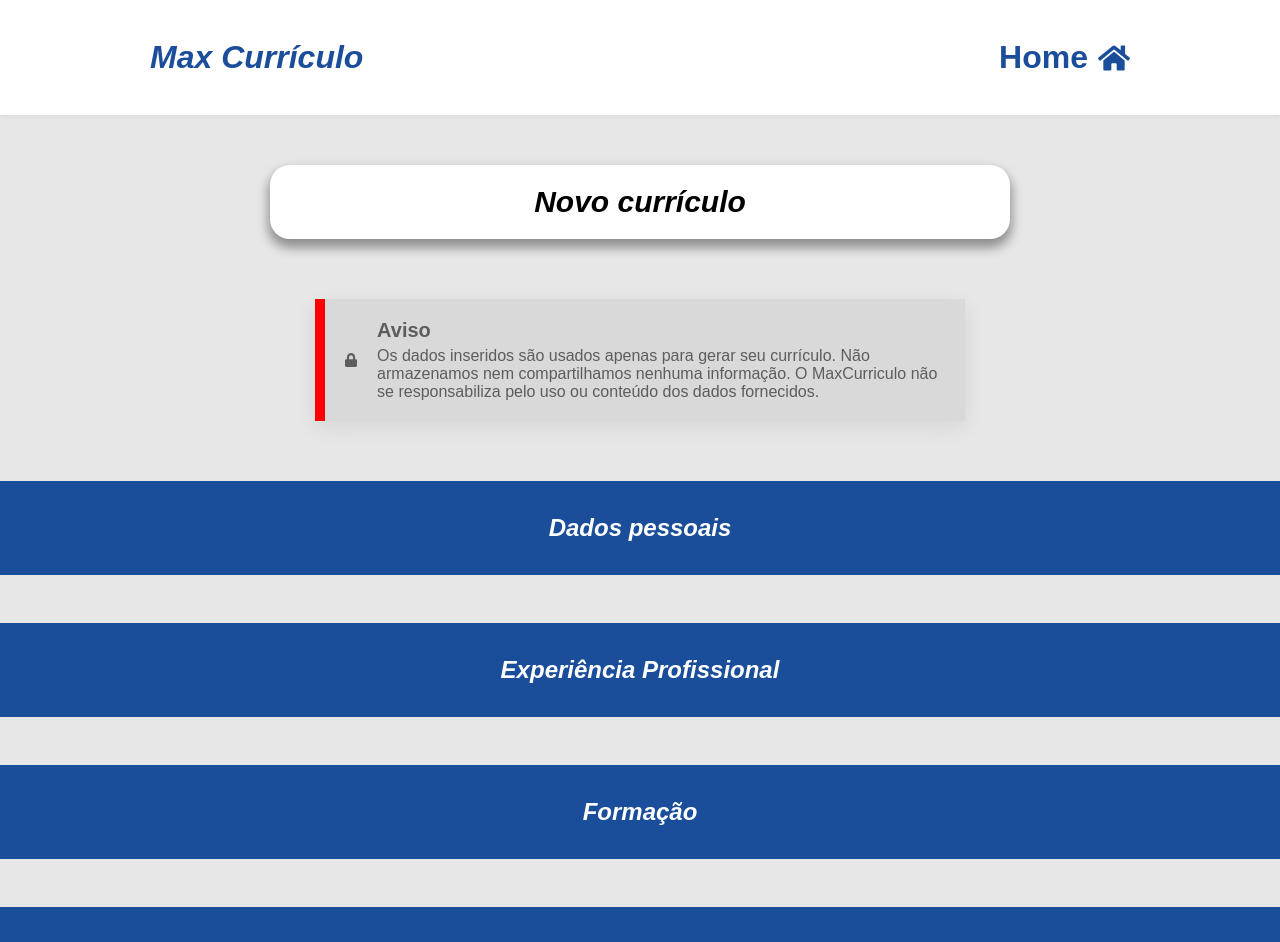
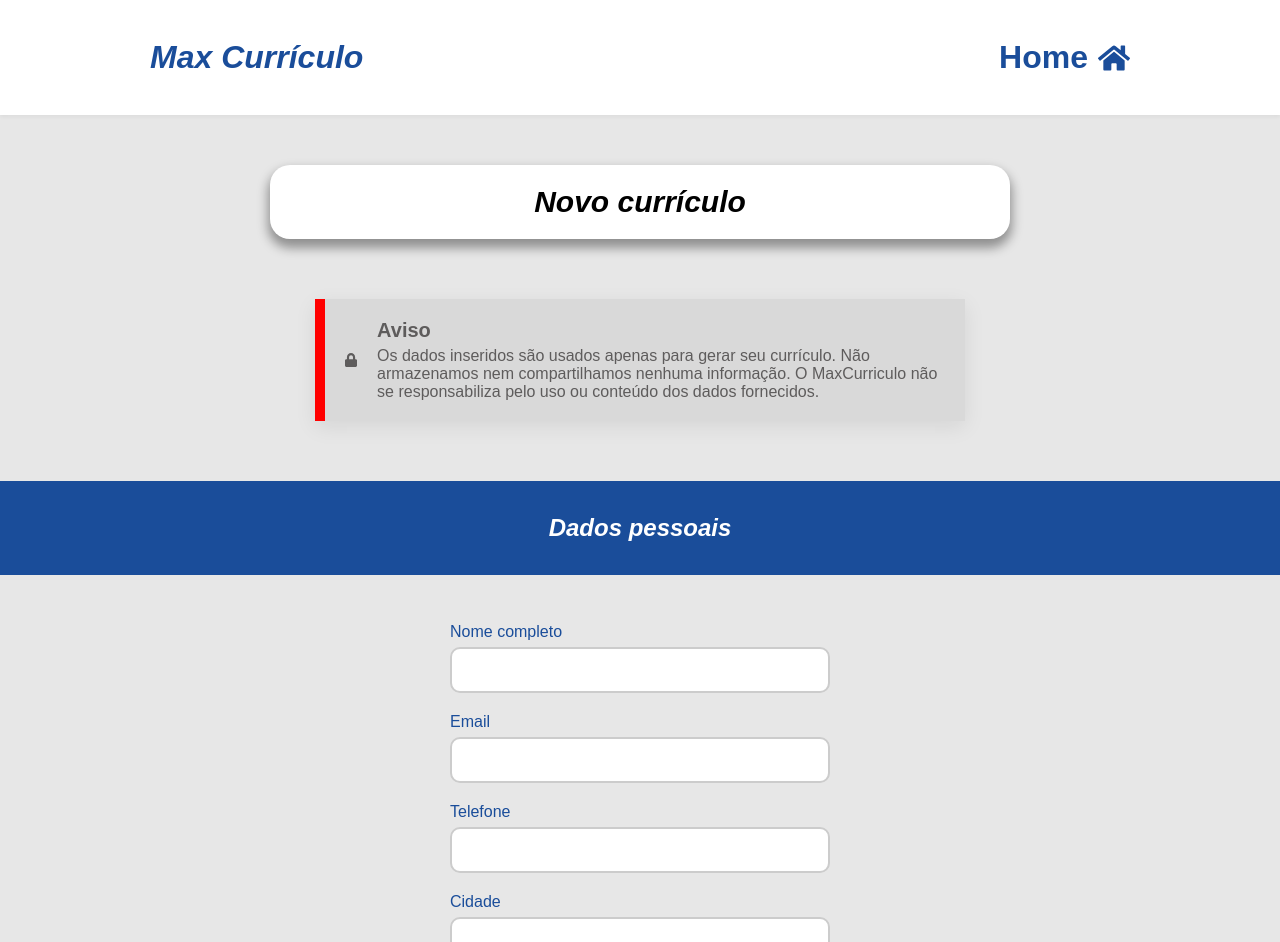
Before and after one commit to marcos-bento/max-curriculo, a React (Create React App) app: page /form in a window 1280 px wide. Shown: the top 942 px of the page. Built offline with nearby package versions, Linux system fonts and the light colour scheme; a web font is replaced by a local one.

Commit message:
Criação do Input

```diff
--- /dev/null
+++ b/src/components/InputTexto/InputTexto.css
@@ -0,0 +1,21 @@
+.input-wrapper {
+  display: flex;
+  flex-direction: column;
+  margin-bottom: 20px;
+  padding: 0 calc(var(--padding-padrão)*3);
+}
+
+.input-label {
+  margin-bottom: 6px;
+  font-weight: 500;
+  color: #1A4D9A;
+}
+
+.input-campo {
+  padding: 12px;
+  border: 2px solid #ccc;
+  border-radius: 10px;
+  font-size: 16px;
+  width: 100%;
+  box-sizing: border-box;
+}
--- /dev/null
+++ b/src/components/InputTexto/InputTexto.js
@@ -0,0 +1,18 @@
+import React from "react";
+import "./InputTexto.css";
+
+function InputTexto({ label, register, name, required, type = "text" }) {
+  return (
+    <div className="input-wrapper">
+      <label className="input-label" htmlFor={name}>{label}</label>
+      <input
+        id={name}
+        {...register(name, { required })}
+        type={type}
+        className="input-campo"
+      />
+    </div>
+  );
+}
+
+export default InputTexto;
--- a/src/pages/Form/Form.js
+++ b/src/pages/Form/Form.js
@@ -1,34 +1,51 @@
 import React from 'react';
+import { useForm } from 'react-hook-form';
 import Navbar from '../../components/Navbar/Navbar';
 import Titulo from '../../components/Titulo/Titulo';
 import Aviso from '../../components/Aviso/Aviso';
 import TituloSessao from '../../components/TituloSessao/TituloSessao';
 import Footer from '../../components/Footer/Footer';
+import InputTexto from '../../components/InputTexto/InputTexto';
 
 function Form() {
+  const { register, handleSubmit } = useForm();
+
+  const onSubmit = (dados) => {
+    console.log(dados); // aqui futuramente geramos o PDF
+  };
+
   return (
     <div>
       <Navbar isHome={false} />
-      <div style={{ paddingTop:"50px" }}><Titulo texto={"Novo currículo"}/></div>
+      <div style={{ paddingTop: "50px" }}><Titulo texto="Novo currículo" /></div>
       <Aviso
         titulo="Aviso"
         texto="Os dados inseridos são usados apenas para gerar seu currículo. Não armazenamos nem compartilhamos nenhuma informação. O MaxCurriculo não se responsabiliza pelo uso ou conteúdo dos dados fornecidos."
       />
-      <TituloSessao texto={"Dados pessoais"}/>
 
-      {/* Em breve */}
+      <form onSubmit={handleSubmit(onSubmit)}>
+        <TituloSessao texto="Dados pessoais" />
+        <div style={{ padding: "40px var(--padding-padrao)" }}>
+          <InputTexto label="Nome completo" name="nome" register={register} required />
+          <InputTexto label="Email" name="email" type="email" register={register} required />
+          <InputTexto label="Telefone" name="telefone" register={register} required />
+          <InputTexto label="Cidade" name="cidade" register={register} required />
+          <InputTexto label="Cargo desejado" name="cargo" register={register} required />
+        </div>
 
-      <TituloSessao texto={"Experiência Profissional"}/>
+        {/* Demais seções virão abaixo */}
 
-      {/* Em breve */}
+        <TituloSessao texto="Experiência Profissional" />
+        {/* Inputs da experiência aqui */}
 
-      <TituloSessao texto={"Formação"}/>
+        <TituloSessao texto="Formação" />
+        {/* Inputs da formação aqui */}
 
-      {/* Em breve */}
+        <TituloSessao texto="Habilidades" />
+        {/* Inputs das habilidades aqui */}
+      </form>
 
-      <TituloSessao texto={"Habilidades"}/>
-
-      <Footer/>
+      <Footer />
     </div>
   );
 }
```
